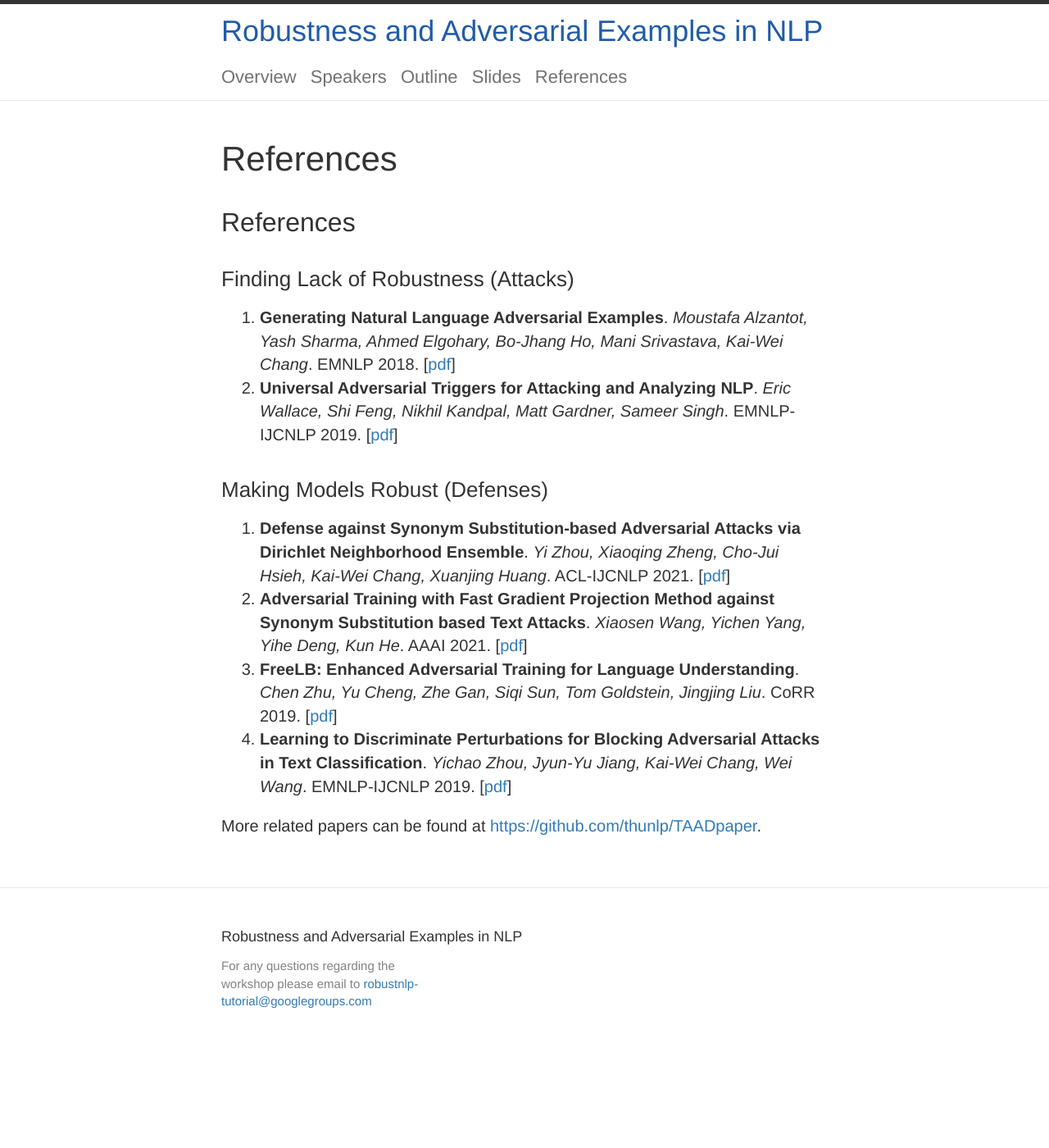
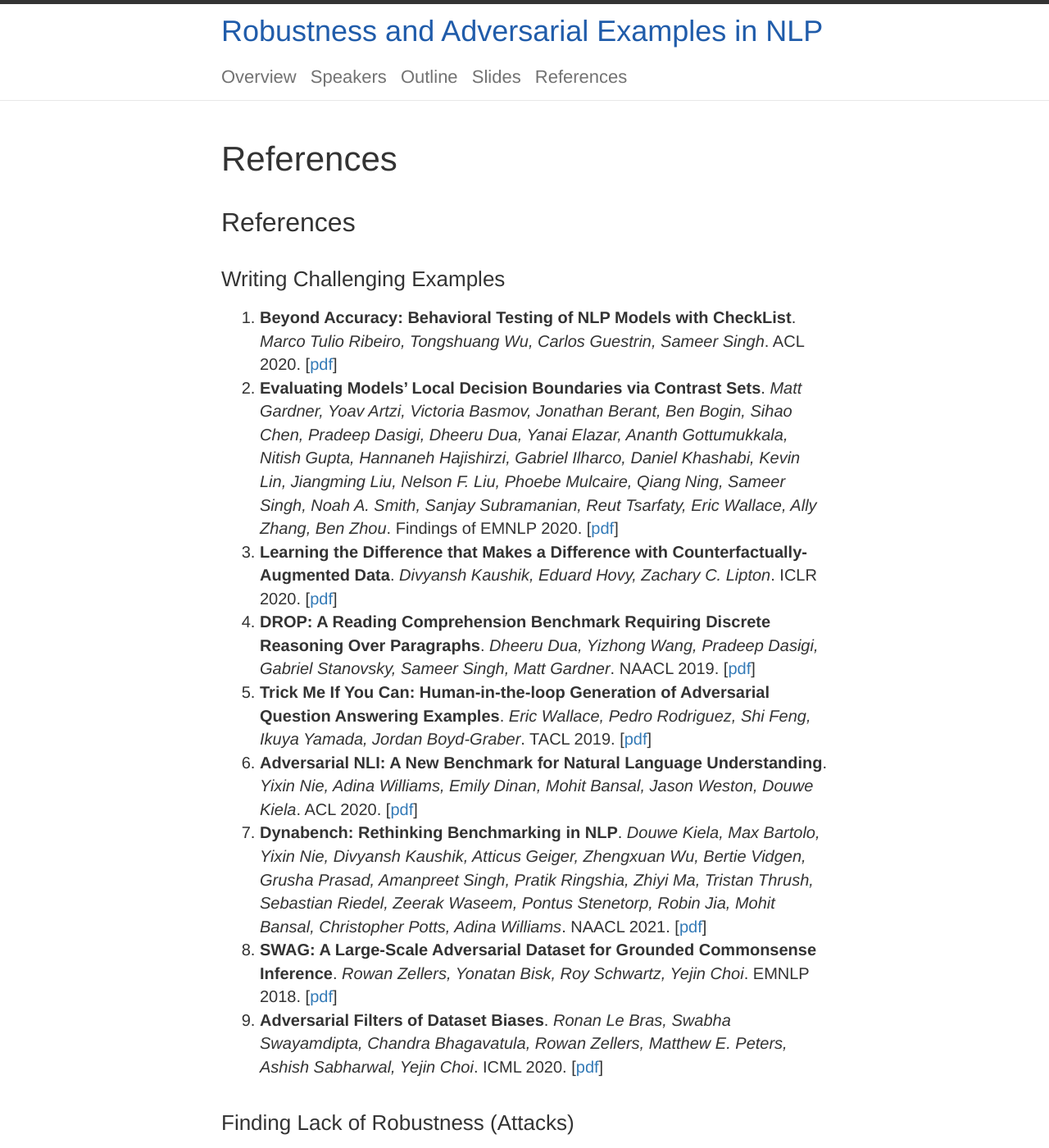
Before and after one commit to llms-robustness-2025/llms-robustness-2025.github.io, a Jekyll site: the page built from references.md, in a window 1280 px wide and 1400 px high. Shown: the whole window at 82% size. Built offline with Jekyll 4.4.1, drawn with Linux system fonts in a browser that asks for light colours; some of the changed text lies outside the part shown.

Commit message:
Add references for writing challenging examples & certified robustness

```diff
--- a/references.md
+++ b/references.md
@@ -6,6 +6,17 @@ permalink: /references
 
 
 ## References
+
+### Writing Challenging Examples
+1. **Beyond Accuracy: Behavioral Testing of NLP Models with CheckList**. *Marco Tulio Ribeiro, Tongshuang Wu, Carlos Guestrin, Sameer Singh*. ACL 2020. [[pdf](https://aclanthology.org/2020.acl-main.442.pdf)]
+1. **Evaluating Models’ Local Decision Boundaries via Contrast Sets**. *Matt Gardner, Yoav Artzi, Victoria Basmov, Jonathan Berant, Ben Bogin, Sihao Chen, Pradeep Dasigi, Dheeru Dua, Yanai Elazar, Ananth Gottumukkala, Nitish Gupta, Hannaneh Hajishirzi, Gabriel Ilharco, Daniel Khashabi, Kevin Lin, Jiangming Liu, Nelson F. Liu, Phoebe Mulcaire, Qiang Ning, Sameer Singh, Noah A. Smith, Sanjay Subramanian, Reut Tsarfaty, Eric Wallace, Ally Zhang, Ben Zhou*. Findings of EMNLP 2020. [[pdf](https://aclanthology.org/2020.findings-emnlp.117.pdf)]
+1. **Learning the Difference that Makes a Difference with Counterfactually-Augmented Data**. *Divyansh Kaushik, Eduard Hovy, Zachary C. Lipton*. ICLR 2020. [[pdf](https://arxiv.org/pdf/1909.12434.pdf)]
+1. **DROP: A Reading Comprehension Benchmark Requiring Discrete Reasoning Over Paragraphs**. *Dheeru Dua, Yizhong Wang, Pradeep Dasigi, Gabriel Stanovsky, Sameer Singh, Matt Gardner*. NAACL 2019. [[pdf](https://aclanthology.org/N19-1246.pdf)]
+1. **Trick Me If You Can: Human-in-the-loop Generation of Adversarial Question Answering Examples**. *Eric Wallace, Pedro Rodriguez, Shi Feng, Ikuya Yamada, Jordan Boyd-Graber*. TACL 2019. [[pdf](https://arxiv.org/pdf/1809.02701.pdf)]
+1. **Adversarial NLI: A New Benchmark for Natural Language Understanding**. *Yixin Nie, Adina Williams, Emily Dinan, Mohit Bansal, Jason Weston, Douwe Kiela*. ACL 2020. [[pdf](https://aclanthology.org/2020.acl-main.441.pdf)]
+1. **Dynabench: Rethinking Benchmarking in NLP**. *Douwe Kiela, Max Bartolo, Yixin Nie, Divyansh Kaushik, Atticus Geiger, Zhengxuan Wu, Bertie Vidgen, Grusha Prasad, Amanpreet Singh, Pratik Ringshia, Zhiyi Ma, Tristan Thrush, Sebastian Riedel, Zeerak Waseem, Pontus Stenetorp, Robin Jia, Mohit Bansal, Christopher Potts, Adina Williams*. NAACL 2021. [[pdf](https://aclanthology.org/2021.naacl-main.324.pdf)]
+1. **SWAG: A Large-Scale Adversarial Dataset for Grounded Commonsense Inference**. *Rowan Zellers, Yonatan Bisk, Roy Schwartz, Yejin Choi*. EMNLP 2018. [[pdf](https://aclanthology.org/D18-1009.pdf)]
+1. **Adversarial Filters of Dataset Biases**. *Ronan Le Bras, Swabha Swayamdipta, Chandra Bhagavatula, Rowan Zellers, Matthew E. Peters, Ashish Sabharwal, Yejin Choi*. ICML 2020. [[pdf](https://arxiv.org/pdf/2002.04108.pdf)]
 
 
 ### Finding Lack of Robustness (Attacks)
@@ -20,6 +31,13 @@ permalink: /references
 1. **FreeLB: Enhanced Adversarial Training for Language Understanding**. *Chen Zhu, Yu Cheng, Zhe Gan, Siqi Sun, Tom Goldstein, Jingjing Liu*. CoRR 2019. [[pdf](https://arxiv.org/pdf/1909.11764.pdf)]
 1. **Learning to Discriminate Perturbations for Blocking Adversarial Attacks in Text Classification**. *Yichao Zhou, Jyun-Yu Jiang, Kai-Wei Chang, Wei Wang*. EMNLP-IJCNLP 2019. [[pdf](https://www.aclweb.org/anthology/D19-1496.pdf)]
 
-
+### Certified Robustness
+1. **Certified Robustness to Adversarial Word Substitutions**. *Robin Jia, Aditi Raghunathan, Kerem Göksel, Percy Liang*. EMNLP 2019. [[pdf](https://aclanthology.org/D19-1423.pdf)]
+1. **Achieving Verified Robustness to Symbol Substitutions via Interval Bound Propagation**. *Po-Sen Huang, Robert Stanforth, Johannes Welbl, Chris Dyer, Dani Yogatama, Sven Gowal, Krishnamurthy Dvijotham, Pushmeet Kohli*. EMNLP 2019. [[pdf](https://aclanthology.org/D19-1419.pdf)]
+1. **Robustness Verification for Transformers**. *Zhouxing Shi, Huan Zhang, Kai-Wei Chang, Minlie Huang, Cho-Jui Hsieh*. ICLR 2020. [[pdf](https://arxiv.org/pdf/2002.06622.pdf)]
+1. **Automatic Perturbation Analysis for Scalable Certified Robustness and Beyond**. *Kaidi Xu, Zhouxing Shi, Huan Zhang, Yihan Wang, Kai-Wei Chang, Minlie Huang, Bhavya Kailkhura, Xue Lin, Cho-Jui Hsieh*. NeurIPS 2020. [[pdf](https://arxiv.org/pdf/2002.12920.pdf)]
+1. **Robust Encodings: A Framework for Combating Adversarial Typos**. *Erik Jones, Robin Jia, Aditi Raghunathan, Percy Liang*. ACL 2020. [[pdf](https://aclanthology.org/2020.acl-main.245.pdf)]
+1. **Certified Adversarial Robustness via Randomized Smoothing**. *Jeremy M Cohen, Elan Rosenfeld, J. Zico Kolter*. ICML 2019. [[pdf](https://arxiv.org/pdf/1902.02918.pdf)]
+1. **SAFER: A Structure-free Approach for Certified Robustness to Adversarial Word Substitutions**. *Mao Ye, Chengyue Gong, Qiang Liu*. ACL 2020. [[pdf](https://aclanthology.org/2020.acl-main.317.pdf)]
 
 More related papers can be found at [https://github.com/thunlp/TAADpaper](https://github.com/thunlp/TAADpaper).
```
